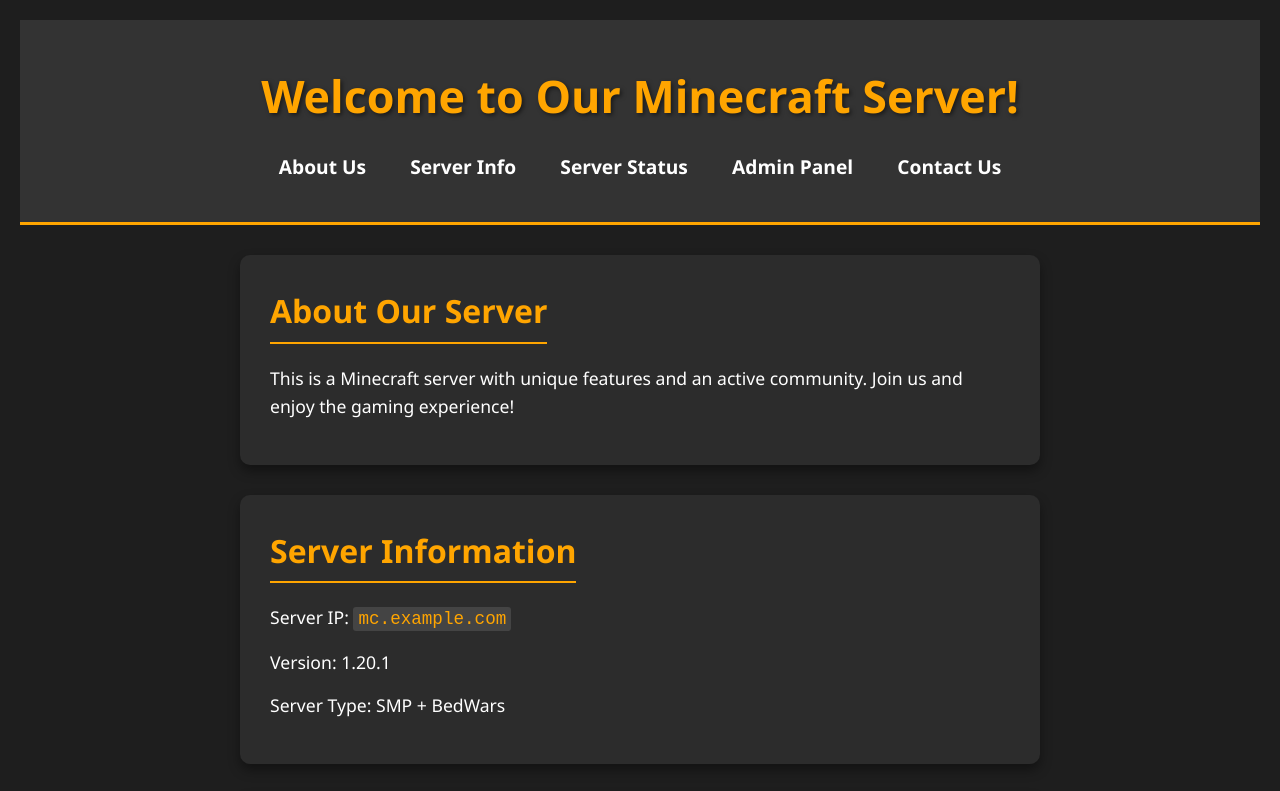
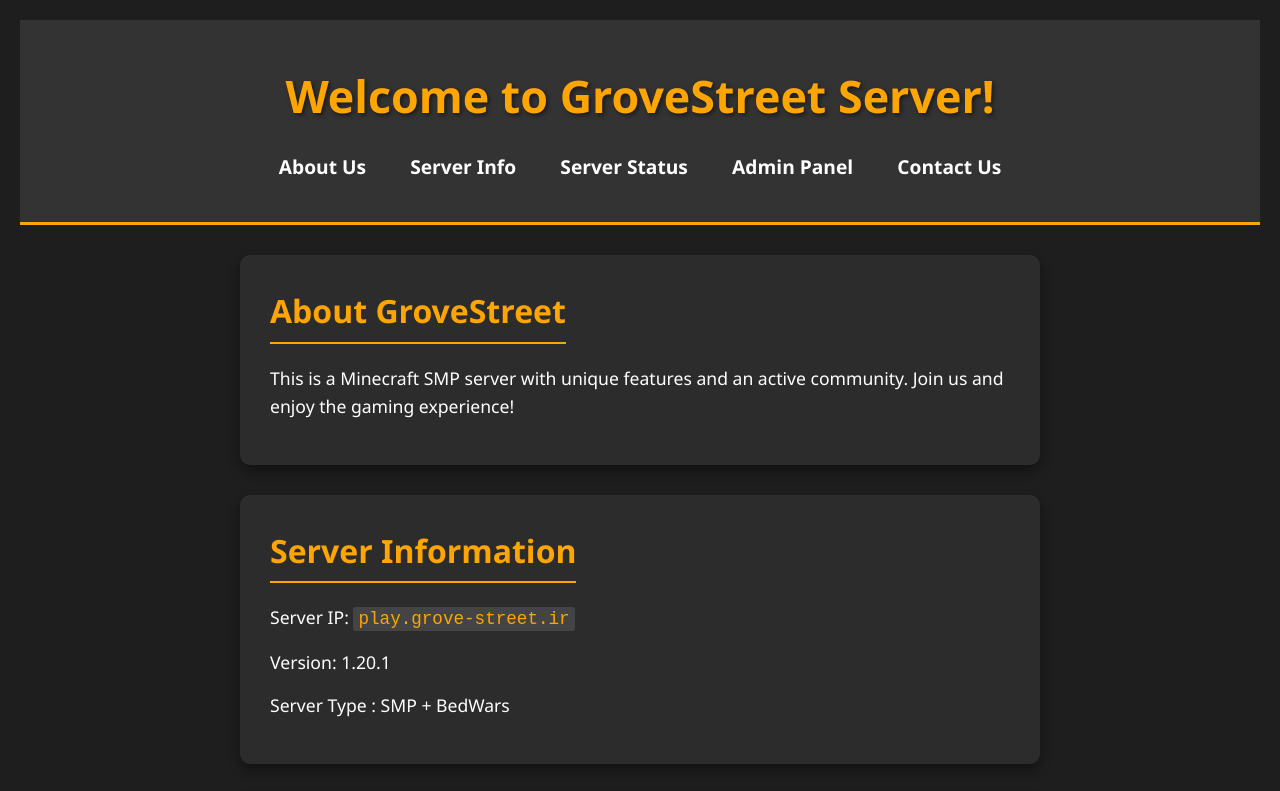
Before and after one commit to SepehrCJ/Grove-Street, a plain HTML site: page index.html in a window 1280 px wide. Shown: the top 791 px of the page. Drawn offline with Linux system fonts and the light colour scheme; no server answers.

Commit message:
index.html

```diff
--- a/index.html
+++ b/index.html
@@ -161,7 +161,7 @@
 </head>
 <body>
     <header>
-        <h1>Welcome to Our Minecraft Server!</h1>
+        <h1>Welcome to GroveStreet Server!</h1>
         <nav>
             <ul>
                 <li><a href="#about">About Us</a></li>
@@ -174,15 +174,15 @@
     </header>
 
     <section id="about">
-        <h2>About Our Server</h2>
-        <p>This is a Minecraft server with unique features and an active community. Join us and enjoy the gaming experience!</p>
+        <h2>About GroveStreet</h2>
+        <p>This is a Minecraft SMP server with unique features and an active community. Join us and enjoy the gaming experience!</p>
     </section>
 
     <section id="server-info">
         <h2>Server Information</h2>
-        <p>Server IP: <code>mc.example.com</code></p>
+        <p>Server IP: <code>play.grove-street.ir</code></p>
         <p>Version: 1.20.1</p>
-        <p>Server Type: SMP + BedWars</p>
+        <p>Server Type : SMP + BedWars</p>
     </section>
 
     <section id="server-status">
```
